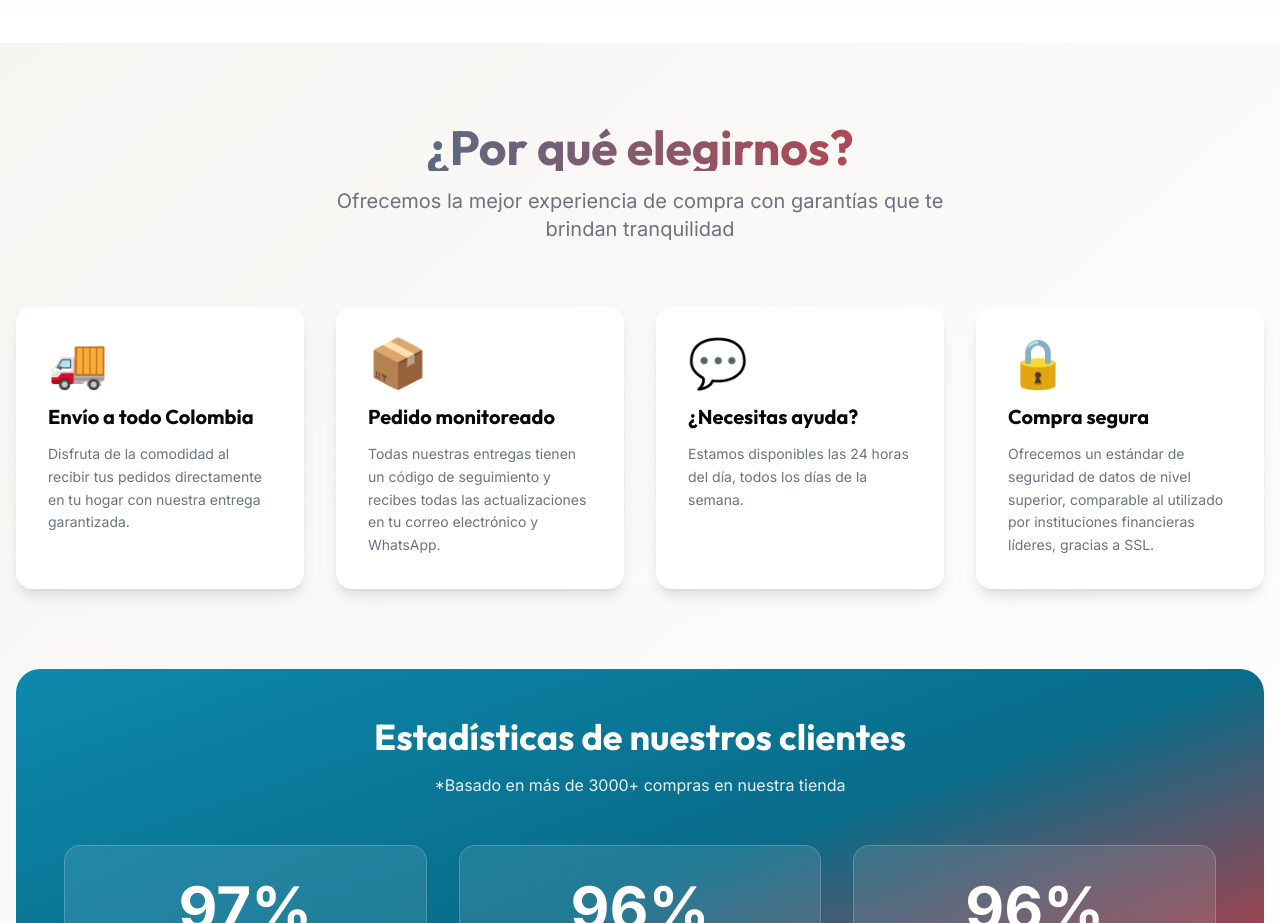
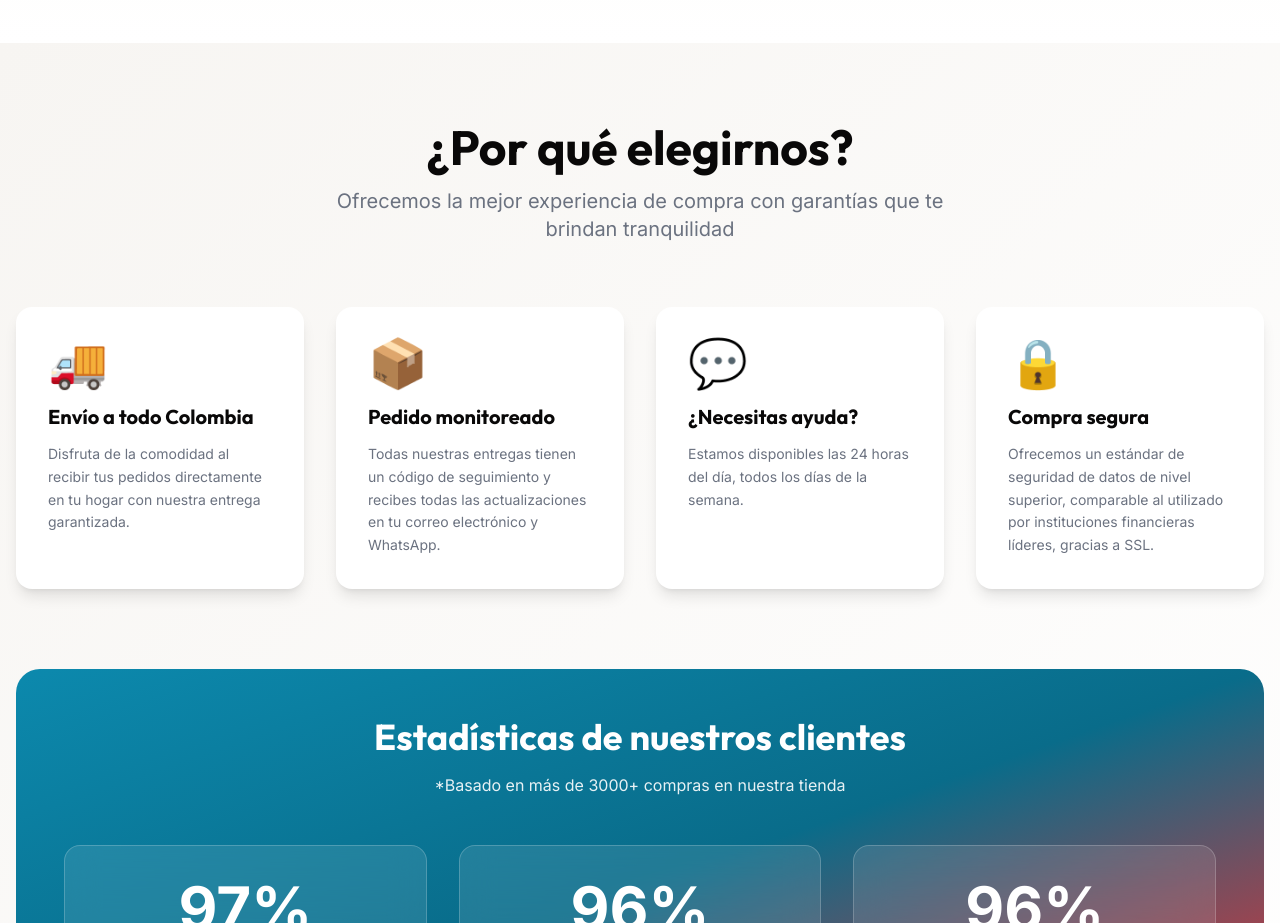
Before and after one commit to SeredDEV/echo, a React (Vite) app: page / in a window 1280 px wide. Shown: the part 2600-3523 px from the top of the page. Built offline with nearby package versions, Linux system fonts and the light colour scheme.

Commit message:
fix(features): change title color to black

```diff
--- a/src/components/Features.tsx
+++ b/src/components/Features.tsx
@@ -30,7 +30,7 @@ const Features = () => {
         <section className="py-20 bg-gradient-to-br from-gray-50 to-white">
             <div className="container mx-auto px-4">
                 <div className="text-center mb-16">
-                    <h2 className="text-4xl md:text-5xl font-display font-bold mb-4 text-gradient">
+                    <h2 className="text-4xl md:text-5xl font-display font-bold mb-4 text-gray-900">
                         ¿Por qué elegirnos?
                     </h2>
                     <p className="text-xl text-gray-600 max-w-2xl mx-auto">
```
